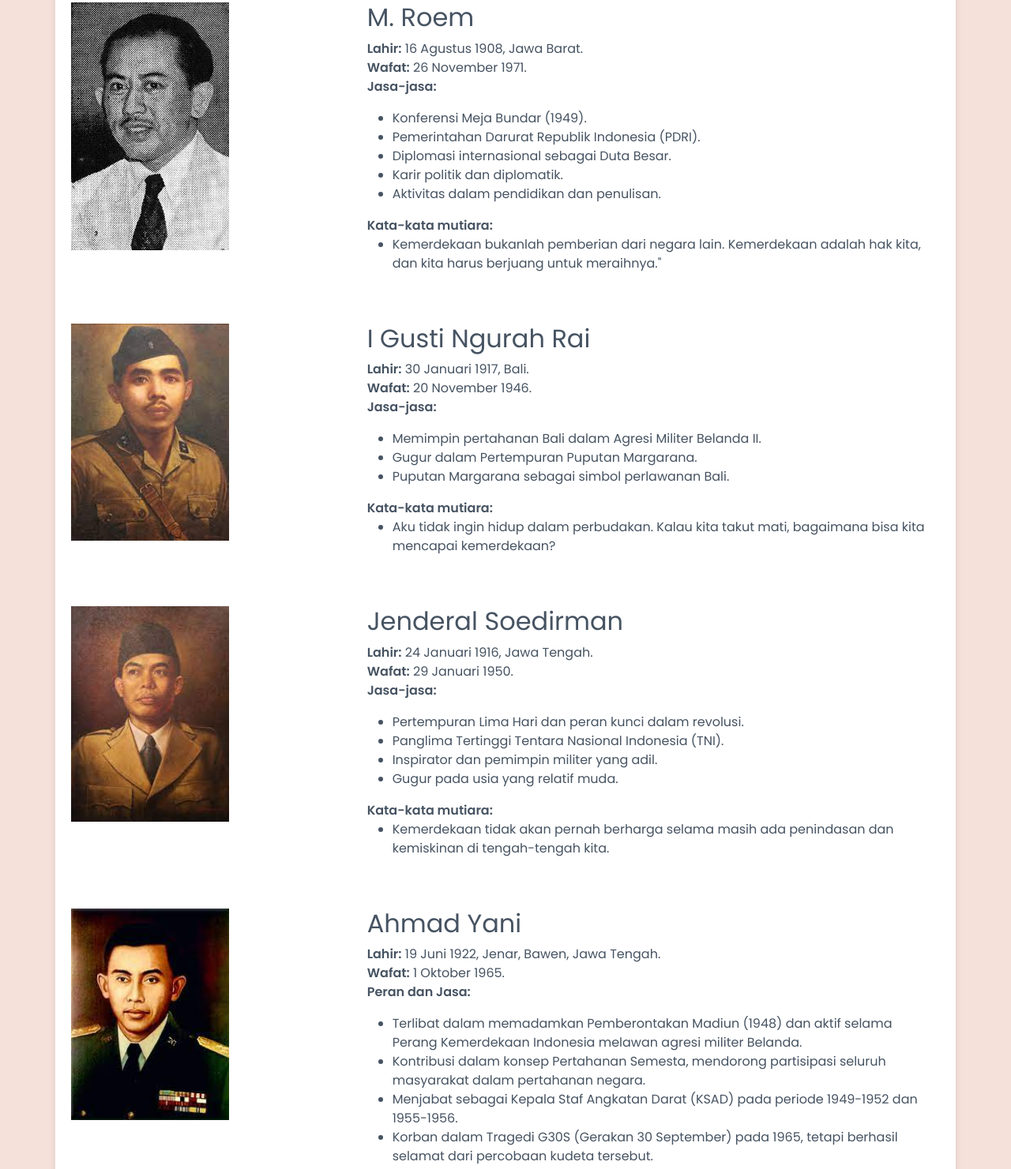
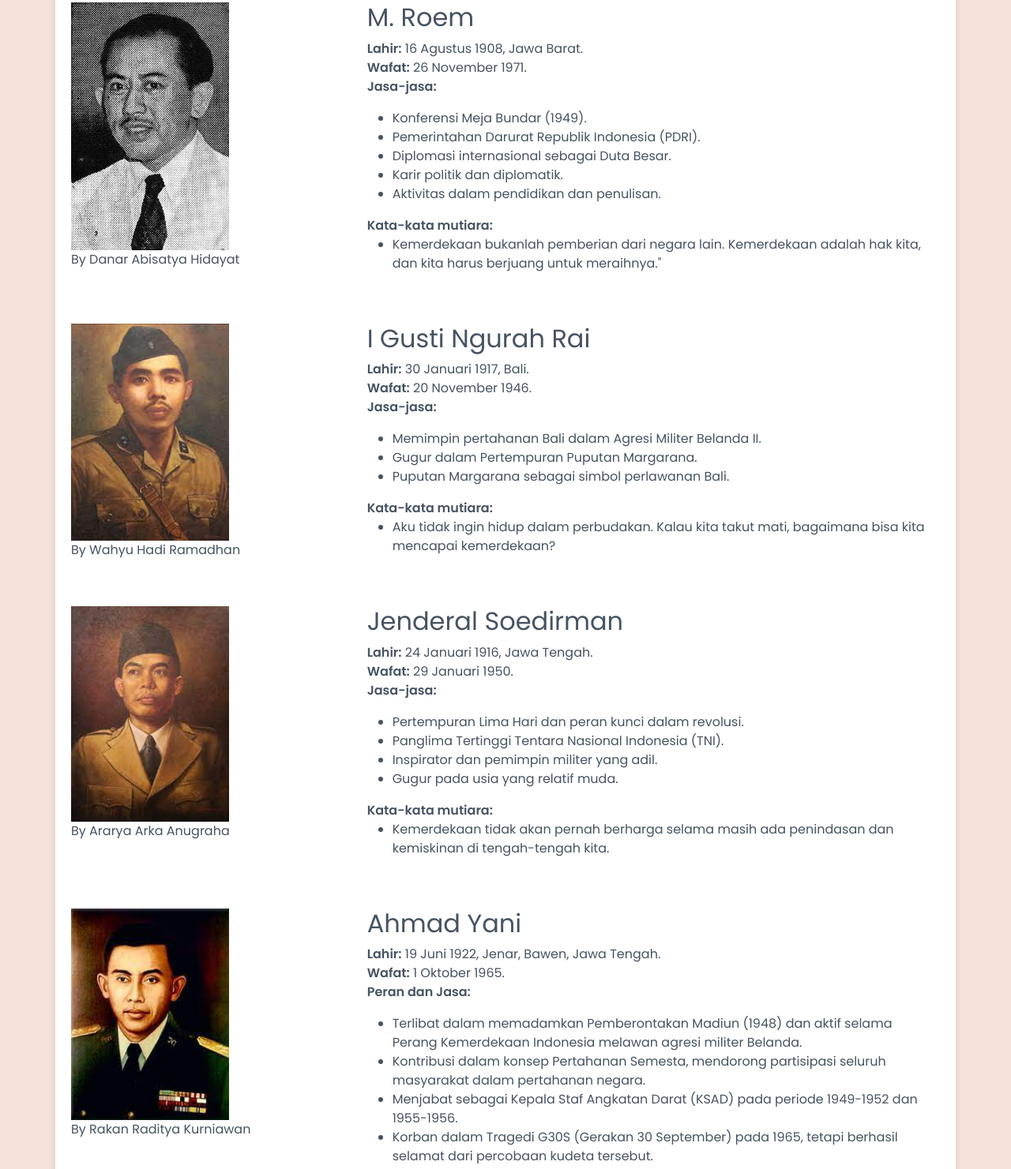
Before and after one commit to Ashtacon/biography, a plain HTML site: page index.html in a window 1280 px wide. Shown: the part 559-2040 px from the top of the page at 79% size. Drawn offline with nearby package versions, Linux system fonts and the light colour scheme.

Commit message:
nambahin nama lol

```diff
--- a/index.html
+++ b/index.html
@@ -115,6 +115,7 @@
     <div class="row">
       <div class="col-md-4">
         <img src="img/ah-nasution.jpg" alt="A.H. Nasution" width="200px">
+        <figcaption>By Afdal Elang Arifin</figcaption>
       </div>
       <div class="col-md-8">
         <h2>A.H. Nasution</h2>
@@ -145,6 +146,7 @@
     <div class="row">
       <div class="col-md-4">
         <img src="img/m-roem.jpg" alt="M. Roem"  width="200px">
+        <figcaption>By Danar Abisatya Hidayat</figcaption>
       </div>
       <div class="col-md-8">
         <h2>M. Roem</h2>
@@ -175,6 +177,7 @@
     <div class="row">
       <div class="col-md-4">
         <img src="img/i-gusti.jpg" alt="I Gusti Ngurah Rai"  width="200px">
+        <figcaption>By Wahyu Hadi Ramadhan</figcaption>
       </div>
       <div class="col-md-8">
         <h2>I Gusti Ngurah Rai</h2>
@@ -203,6 +206,7 @@
     <div class="row">
       <div class="col-md-4">
         <img src="img/jendral-sudirman.jpg" alt="Jenderal Soedirman" width="200px">
+        <figcaption>By Ararya Arka Anugraha</figcaption>
       </div>
       <div class="col-md-8">
         <h2>Jenderal Soedirman</h2>
@@ -232,6 +236,7 @@
     <div class="row">
       <div class="col-md-4">
         <img src="img/ahmad-yani.jpg" alt="Ahmad Yani"  width="200px">
+        <figcaption>By Rakan Raditya Kurniawan</figcaption>
       </div>
       <div class="col-md-8">
         <h2>Ahmad Yani</h2>
```
